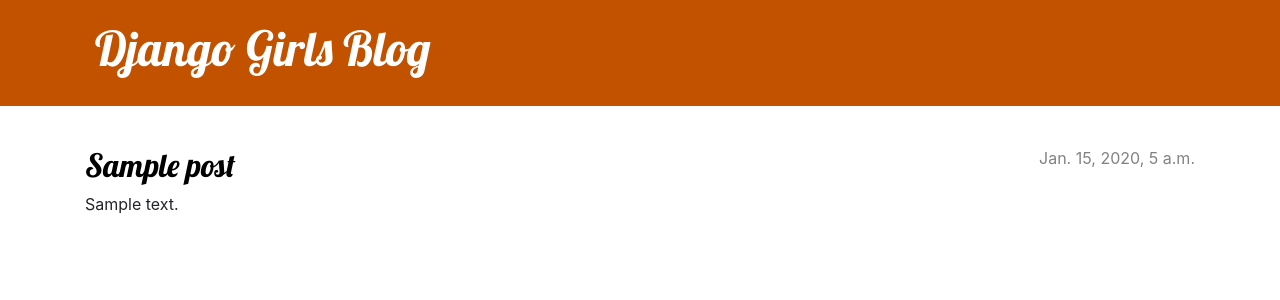
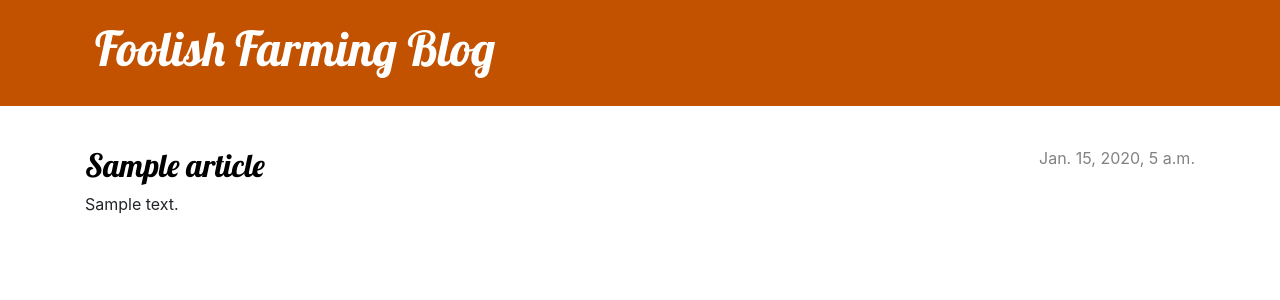
Before and after one commit to themotleyfool/content-tech-contractor-interview, a Django app: page / in a window 1280 px wide. Shown: the top 300 px of the page. Run offline with Django 3.2, Linux system fonts and the light colour scheme; tables that the repository leaves empty hold one stand-in row (values such as "Sample post").

Commit message:
rename Post model to Article

```diff
--- a/blog/admin.py
+++ b/blog/admin.py
@@ -1,5 +1,5 @@
 from django.contrib import admin
 
-from .models import Post
+from .models import Article
 
-admin.site.register(Post)
+admin.site.register(Article)
--- a/blog/forms.py
+++ b/blog/forms.py
@@ -1,9 +1,9 @@
 from django import forms
 
-from .models import Post
+from .models import Article
 
 
-class PostForm(forms.ModelForm):
+class ArticleForm(forms.ModelForm):
     class Meta:
-        model = Post
+        model = Article
         fields = ('title', 'text',)
--- a/blog/models.py
+++ b/blog/models.py
@@ -3,7 +3,7 @@
 from django.utils import timezone
 
 
-class Post(models.Model):
+class Article(models.Model):
     author = models.ForeignKey(settings.AUTH_USER_MODEL, on_delete=models.CASCADE)
     title = models.CharField(max_length=200)
     text = models.TextField()
--- a/blog/static/css/blog.css
+++ b/blog/static/css/blog.css
@@ -29,8 +29,8 @@
     float: right;
 }
 
-.post-form textarea,
-.post-form input {
+.article-form textarea,
+.article-form input {
     width: 100%;
 }
 
@@ -43,17 +43,17 @@
     margin-right: 20px;
 }
 
-.post {
+.article {
     margin-bottom: 70px;
 }
 
-.post h2 a,
-.post h2 a:visited {
+.article h2 a,
+.article h2 a:visited {
     color: #000000;
 }
 
-.post > .date,
-.post > .actions {
+.article > .date,
+.article > .actions {
     float: right;
 }
 
--- a/blog/templates/blog/post_edit.html
+++ b/blog/templates/blog/article_edit.html
@@ -1,8 +1,8 @@
 {% extends 'blog/base.html' %}
 
 {% block content %}
-    <h2>New post</h2>
-    <form method="POST" class="post-form">{% csrf_token %}
+    <h2>New article</h2>
+    <form method="post" class="article-form">{% csrf_token %}
         {{ form.as_p }}
         <button type="submit" class="save btn btn-default">Save</button>
     </form>
--- /dev/null
+++ b/blog/templates/blog/article_list.html
@@ -0,0 +1,13 @@
+{% extends 'blog/base.html' %}
+
+{% block content %}
+    {% for article in articles %}
+        <article class="article">
+            <time class="date">
+                {{ article.published_date }}
+            </time>
+            <h2><a href="{% url 'article_detail' pk=article.pk %}">{{ article.title }}</a></h2>
+            <p>{{ article.text|linebreaksbr }}</p>
+        </article>
+    {% endfor %}
+{% endblock %}
--- a/blog/templates/blog/base.html
+++ b/blog/templates/blog/base.html
@@ -2,7 +2,7 @@
 <!DOCTYPE html>
 <html>
 <head>
-    <title>Django Girls blog</title>
+    <title>Foolish Farming blog</title>
     <link rel="stylesheet" href="https://cdn.jsdelivr.net/npm/bootstrap@4.5.3/dist/css/bootstrap.min.css"
           integrity="sha384-TX8t27EcRE3e/ihU7zmQxVncDAy5uIKz4rEkgIXeMed4M0jlfIDPvg6uqKI2xXr2" crossorigin="anonymous">
     <link href='//fonts.googleapis.com/css?family=Lobster&subset=latin,latin-ext' rel='stylesheet' type='text/css'>
@@ -12,11 +12,11 @@
 <header class="page-header">
     <div class="container">
         {% if user.is_authenticated %}
-            <a href="{% url 'post_new' %}" class="top-menu">
+            <a href="{% url 'article_new' %}" class="top-menu">
                 {% include './icons/file-earmark-plus.svg' %}
             </a>
         {% endif %}
-        <h1><a href="/">Django Girls Blog</a></h1>
+        <h1><a href="/">Foolish Farming Blog</a></h1>
     </div>
 </header>
 <main class="content container">
--- a/blog/templates/blog/post_list.html
+++ /dev/null
@@ -1,13 +0,0 @@
-{% extends 'blog/base.html' %}
-
-{% block content %}
-    {% for post in posts %}
-        <article class="post">
-            <time class="date">
-                {{ post.published_date }}
-            </time>
-            <h2><a href="{% url 'post_detail' pk=post.pk %}">{{ post.title }}</a></h2>
-            <p>{{ post.text|linebreaksbr }}</p>
-        </article>
-    {% endfor %}
-{% endblock %}
--- a/blog/urls.py
+++ b/blog/urls.py
@@ -3,8 +3,8 @@
 from . import views
 
 urlpatterns = [
-    path('', views.post_list, name='post_list'),
-    path('post/<int:pk>/', views.post_detail, name='post_detail'),
-    path('post/new/', views.post_new, name='post_new'),
-    path('post/<int:pk>/edit/', views.post_edit, name='post_edit'),
+    path('', views.article_list, name='article_list'),
+    path('article/<int:pk>/', views.article_detail, name='article_detail'),
+    path('article/new/', views.article_new, name='article_new'),
+    path('article/<int:pk>/edit/', views.article_edit, name='article_edit'),
 ]
--- a/blog/views.py
+++ b/blog/views.py
@@ -1,44 +1,44 @@
 from django.shortcuts import render, get_object_or_404, redirect
 from django.utils import timezone
 
-from .forms import PostForm
-from .models import Post
+from .forms import ArticleForm
+from .models import Article
 
 
-def post_list(request):
-    posts = Post.objects.filter(published_date__lte=timezone.now()).order_by('published_date')
-    return render(request, 'blog/post_list.html', {'posts': posts})
+def article_list(request):
+    articles = Article.objects.filter(published_date__lte=timezone.now())
+    return render(request, 'blog/article_list.html', {'articles': articles})
 
 
-def post_detail(request, pk):
-    post = get_object_or_404(Post, pk=pk)
-    return render(request, 'blog/post_detail.html', {'post': post})
+def article_detail(request, pk):
+    article = get_object_or_404(Article, pk=pk)
+    return render(request, 'blog/article_detail.html', {'article': article})
 
 
-def post_new(request):
+def article_new(request):
     if request.method == "POST":
-        form = PostForm(request.POST)
+        form = ArticleForm(request.POST)
         if form.is_valid():
-            post = form.save(commit=False)
-            post.author = request.user
-            post.published_date = timezone.now()
-            post.save()
-            return redirect('post_detail', pk=post.pk)
+            article = form.save(commit=False)
+            article.author = request.user
+            article.published_date = timezone.now()
+            article.save()
+            return redirect('article_detail', pk=article.pk)
     else:
-        form = PostForm()
-    return render(request, 'blog/post_edit.html', {'form': form})
+        form = ArticleForm()
+    return render(request, 'blog/article_edit.html', {'form': form})
 
 
-def post_edit(request, pk):
-    post = get_object_or_404(Post, pk=pk)
+def article_edit(request, pk):
+    article = get_object_or_404(Article, pk=pk)
     if request.method == "POST":
-        form = PostForm(request.POST, instance=post)
+        form = ArticleForm(request.POST, instance=article)
         if form.is_valid():
-            post = form.save(commit=False)
-            post.author = request.user
-            post.published_date = timezone.now()
-            post.save()
-            return redirect('post_detail', pk=post.pk)
+            article = form.save(commit=False)
+            article.author = request.user
+            article.published_date = timezone.now()
+            article.save()
+            return redirect('article_detail', pk=article.pk)
     else:
-        form = PostForm(instance=post)
-    return render(request, 'blog/post_edit.html', {'form': form})
+        form = ArticleForm(instance=article)
+    return render(request, 'blog/article_edit.html', {'form': form})
```
Also changed, not shown: blog/templates/blog/article_detail.html (renamed from blog/templates/blog/post_detail.html, +6 -6 lines), blog/migrations/0002_auto_20210831_1227.py (added).
